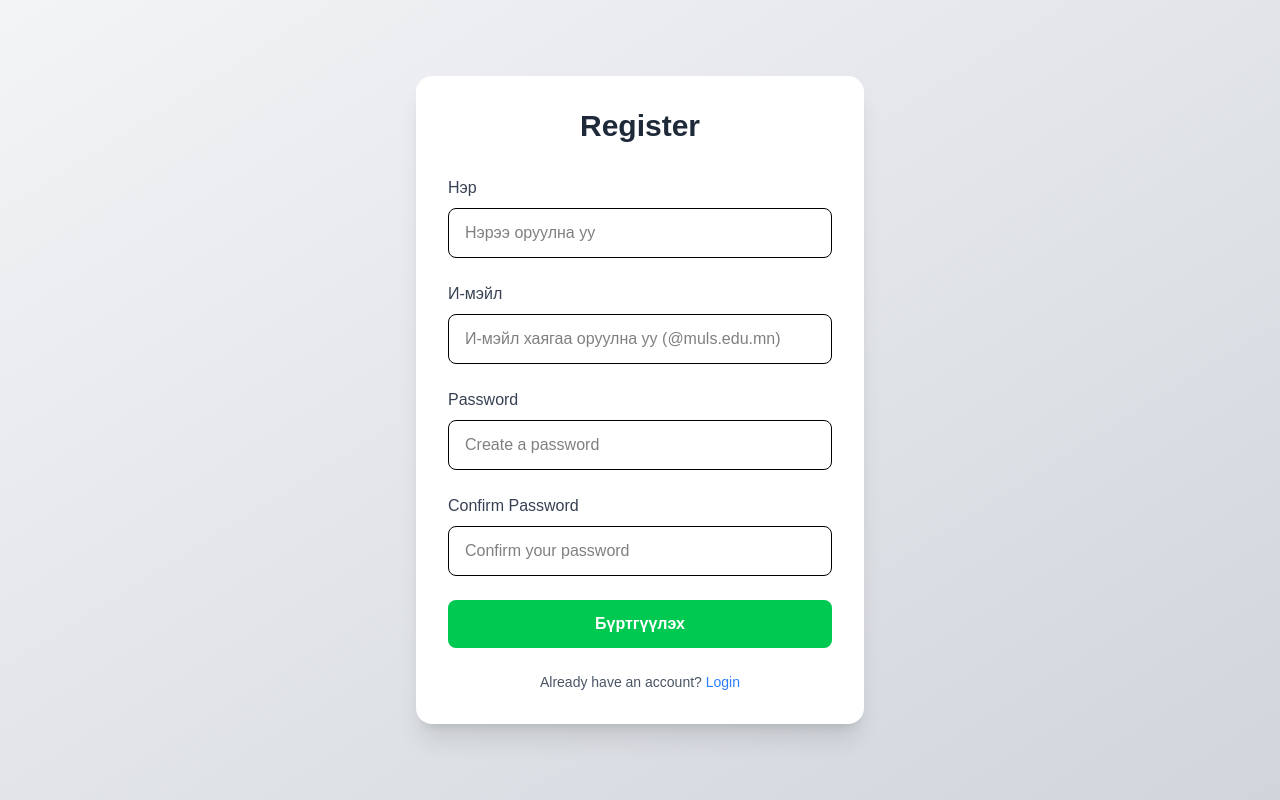
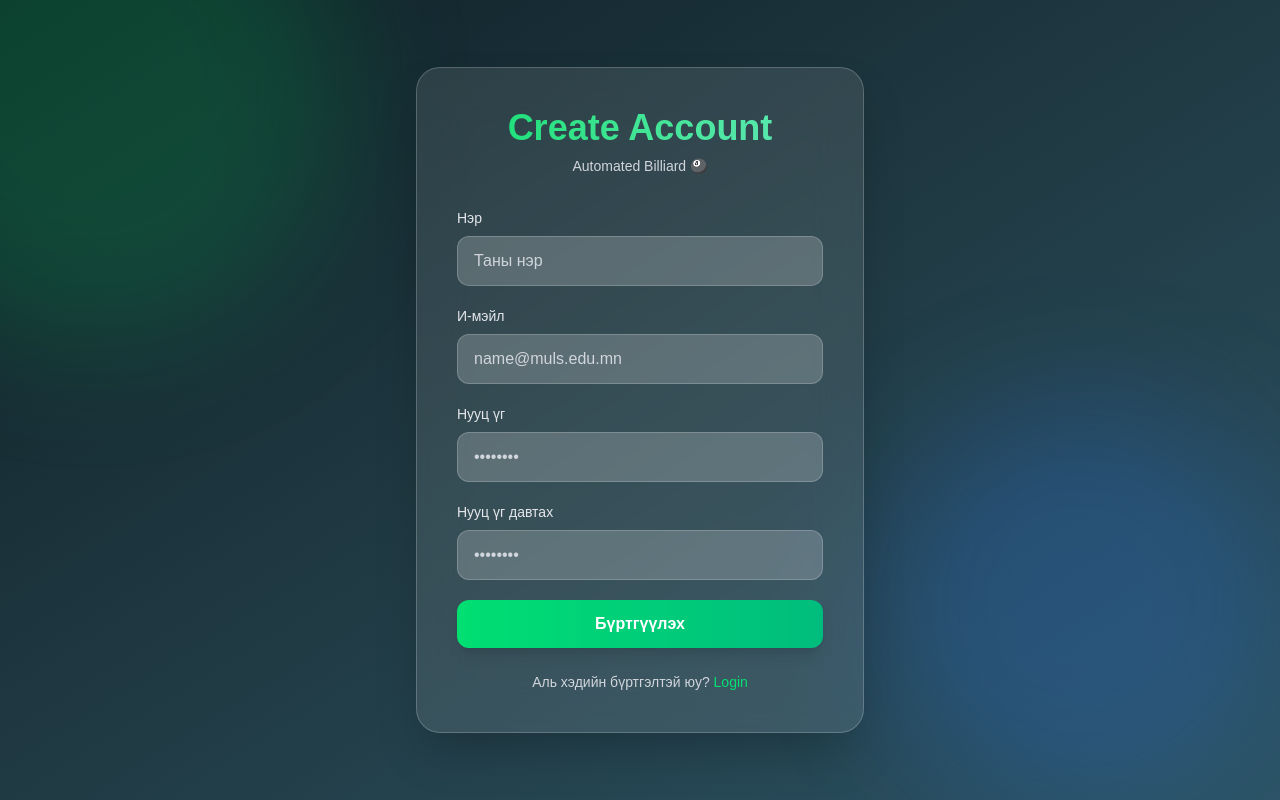
Before and after one commit to Dulguunzaya/you-must-continue-this-journey-without-me., a Next.js app: page /register in a window 1280 px wide. Built offline with nearby package versions, Linux system fonts and the light colour scheme.

Commit message:
ui updated

```diff
--- a/app/components/LoginPage.tsx
+++ b/app/components/LoginPage.tsx
@@ -2,16 +2,23 @@ import Button from "./Button";
 
 const LoginPage = () => {
   return (
-    <section className="min-h-screen flex items-center justify-center bg-gradient-to-br from-slate-100 to-slate-300 animate-fade-in">
-      <div className="w-full max-w-md bg-white rounded-2xl shadow-2xl p-8 text-center transition-transform duration-300 hover:scale-[1.02]">
-        <h1 className="text-4xl font-extrabold text-gray-800 mb-2">
+    <section className="min-h-screen flex items-center justify-center bg-gradient-to-br from-[#0f2027] via-[#203a43] to-[#2c5364] relative overflow-hidden">
+      <div className="absolute w-[500px] h-[500px] bg-green-500/20 blur-3xl rounded-full -top-40 -left-40" />
+      <div className="absolute w-[400px] h-[400px] bg-blue-500/20 blur-3xl rounded-full bottom-0 right-0" />
+
+      <div className="relative w-full max-w-md backdrop-blur-xl bg-white/10 border border-white/20 rounded-3xl shadow-2xl p-10 text-center transition-all duration-500 hover:scale-[1.03] hover:shadow-green-500/20">
+        <h1 className="text-4xl font-extrabold mb-3 bg-gradient-to-r from-green-400 to-emerald-300 bg-clip-text text-transparent">
           Automated Billiard
         </h1>
 
-        <div className="flex justify-center gap-6">
-          <Button name="Login" color="blue" link="/login" />
+        <p className="text-gray-300 mb-8 text-sm">Smart • Fast • Cashless 🎱</p>
+
+        <div className="flex flex-col gap-4">
+          <Button name="Login" color="green" link="/login" />
           <Button name="Register" color="gray" link="/register" />
         </div>
+
+        <p className="text-xs text-gray-400 mt-6">© 2026 Automated Billiard</p>
       </div>
     </section>
   );
--- a/app/dashboard/page.tsx
+++ b/app/dashboard/page.tsx
@@ -1,7 +1,74 @@
-import React from "react";
+"use client";
 
-const page = () => {
-  return <div>page</div>;
+import Link from "next/link";
+
+const DashboardPage = () => {
+  return (
+    <section className="min-h-screen bg-gradient-to-br from-[#0f2027] via-[#203a43] to-[#2c5364] relative overflow-hidden">
+      <div className="absolute w-[500px] h-[500px] bg-green-500/20 blur-3xl rounded-full -top-40 -left-40" />
+      <div className="absolute w-[400px] h-[400px] bg-blue-500/20 blur-3xl rounded-full bottom-0 right-0" />
+
+      <nav className="relative z-10 flex items-center justify-between px-8 py-6">
+        <h1 className="text-2xl font-extrabold bg-gradient-to-r from-green-400 to-emerald-300 bg-clip-text text-transparent">
+          Automated Billiard
+        </h1>
+
+        <div className="flex gap-4">
+          <Link
+            href="/login"
+            className="px-5 py-2 rounded-xl border border-white/30 text-white hover:bg-white/10 transition"
+          >
+            Login
+          </Link>
+          <Link
+            href="/register"
+            className="px-5 py-2 rounded-xl bg-gradient-to-r from-green-400 to-emerald-500 text-white font-semibold shadow hover:shadow-green-400/40 transition"
+          >
+            Register
+          </Link>
+        </div>
+      </nav>
+
+      <div className="relative z-10 flex flex-col items-center justify-center text-center px-6 min-h-[80vh]">
+        <h2 className="text-5xl md:text-6xl font-extrabold mb-6 bg-gradient-to-r from-green-400 to-emerald-300 bg-clip-text text-transparent">
+          Smart Billiard Experience
+        </h2>
+
+        <p className="max-w-xl text-gray-300 text-lg mb-10">
+          QR уншаад тогло • Автоматаар тооцоо • Хурдан • Cashless 🎱
+        </p>
+      </div>
+
+      <div className="relative z-10 max-w-6xl mx-auto px-6 pb-20 grid grid-cols-1 md:grid-cols-3 gap-6">
+        {[
+          {
+            title: "QR System",
+            desc: "Ширээн дээрх QR код уншаад шууд тоглоом эхлүүлнэ",
+          },
+          {
+            title: "Auto Payment",
+            desc: "Цаг автоматаар бодогдож, төлбөр хялбар",
+          },
+          {
+            title: "Student Friendly",
+            desc: "Оюутнуудад зориулсан ухаалаг шийдэл",
+          },
+        ].map((item, i) => (
+          <div
+            key={i}
+            className="backdrop-blur-xl bg-white/10 border border-white/20 rounded-3xl p-6 text-center shadow hover:shadow-green-400/20 transition"
+          >
+            <h3 className="text-xl font-bold text-white mb-2">{item.title}</h3>
+            <p className="text-gray-300 text-sm">{item.desc}</p>
+          </div>
+        ))}
+      </div>
+
+      <footer className="relative z-10 text-center text-gray-400 text-sm pb-6">
+        © 2026 Automated Billiard 🎱
+      </footer>
+    </section>
+  );
 };
 
-export default page;
+export default DashboardPage;
--- a/app/login/page.tsx
+++ b/app/login/page.tsx
@@ -16,9 +16,7 @@ const Page = () => {
     try {
       const response = await fetch("/api/auth/login", {
         method: "POST",
-        headers: {
-          "Content-Type": "application/json",
-        },
+        headers: { "Content-Type": "application/json" },
         credentials: "include",
         body: JSON.stringify({ email, password }),
       });
@@ -32,7 +30,7 @@ const Page = () => {
         alert(data.message || "Нэвтрэх амжилтгүй боллоо");
       }
     } catch (error) {
-      console.error("Error:", error);
+      console.error(error);
       alert("Серверт холбогдоход алдаа гарлаа");
     } finally {
       setLoading(false);
@@ -40,21 +38,26 @@ const Page = () => {
   };
 
   return (
-    <div className="min-h-screen flex items-center justify-center bg-gradient-to-br from-gray-100 to-gray-300">
-      <div className="w-full max-w-md bg-white rounded-2xl shadow-xl p-8 animate-fade-in">
-        <h1 className="text-3xl font-bold text-center text-gray-800 mb-8">
-          Login
+    <section className="min-h-screen flex items-center justify-center bg-gradient-to-br from-[#0f2027] via-[#203a43] to-[#2c5364] relative overflow-hidden">
+      <div className="absolute w-[500px] h-[500px] bg-green-500/20 blur-3xl rounded-full -top-40 -left-40" />
+      <div className="absolute w-[400px] h-[400px] bg-blue-500/20 blur-3xl rounded-full bottom-0 right-0" />
+
+      <div className="relative w-full max-w-md backdrop-blur-xl bg-white/10 border border-white/20 rounded-3xl shadow-2xl p-10 animate-fade-in">
+        <h1 className="text-4xl font-extrabold text-center mb-2 bg-gradient-to-r from-green-400 to-emerald-300 bg-clip-text text-transparent">
+          Automated Billiard
         </h1>
+
+        <p className="text-center text-gray-300 text-sm mb-8">
+          Smart • Fast • Cashless 🎱
+        </p>
 
         <form className="space-y-6" onSubmit={handleSubmit}>
           <div>
-            <label className="block text-gray-700 mb-2 font-medium">
-              И-мэйл
-            </label>
+            <label className="block text-gray-200 mb-2 text-sm">И-мэйл</label>
             <input
               type="email"
-              placeholder="И-мэйл хаягаа оруулна уу"
-              className="w-full text-black px-4 py-3 border rounded-lg"
+              placeholder="email@example.com"
+              className="w-full px-4 py-3 rounded-xl bg-white/20 text-white placeholder-gray-300 border border-white/20 focus:outline-none focus:ring-2 focus:ring-green-400"
               required
               value={email}
               onChange={(e) => setEmail(e.target.value)}
@@ -62,13 +65,11 @@ const Page = () => {
           </div>
 
           <div>
-            <label className="block text-gray-700 mb-2 font-medium">
-              Нууц үг
-            </label>
+            <label className="block text-gray-200 mb-2 text-sm">Нууц үг</label>
             <input
               type="password"
-              placeholder="Нууц үгээ оруулна уу"
-              className="w-full px-4 py-3 border rounded-lg"
+              placeholder="••••••••"
+              className="w-full px-4 py-3 rounded-xl bg-white/20 text-white placeholder-gray-300 border border-white/20 focus:outline-none focus:ring-2 focus:ring-green-400"
               required
               value={password}
               onChange={(e) => setPassword(e.target.value)}
@@ -78,20 +79,23 @@ const Page = () => {
           <button
             type="submit"
             disabled={loading}
-            className="w-full bg-blue-500 hover:bg-blue-600 text-white font-semibold py-3 rounded-lg disabled:opacity-50"
+            className="w-full py-3 rounded-xl font-semibold text-white bg-gradient-to-r from-green-400 to-emerald-500 shadow-lg transition-all duration-300 hover:scale-[1.02] hover:shadow-green-400/40 disabled:opacity-50"
           >
             {loading ? "Нэвтэрч байна..." : "Нэвтрэх"}
           </button>
         </form>
 
-        <p className="text-center text-sm text-gray-600 mt-6">
-          Don’t have an account?{" "}
-          <a href="/register" className="text-blue-500 hover:underline">
+        <p className="text-center text-sm text-gray-300 mt-6">
+          Бүртгэлгүй юу?{" "}
+          <a
+            href="/register"
+            className="text-green-400 hover:underline font-medium"
+          >
             Register
           </a>
         </p>
       </div>
-    </div>
+    </section>
   );
 };
 
--- a/app/page.tsx
+++ b/app/page.tsx
@@ -1,7 +1,7 @@
-import LoginPage from "./components/LoginPage";
+import DashboardPage from "./dashboard/page";
 
 const Page = () => {
-  return <LoginPage />;
+  return <DashboardPage />;
 };
 
 export default Page;
--- a/app/register/page.tsx
+++ b/app/register/page.tsx
@@ -30,9 +30,7 @@ const Page = () => {
     try {
       const response = await fetch("/api/auth/register", {
         method: "POST",
-        headers: {
-          "Content-Type": "application/json",
-        },
+        headers: { "Content-Type": "application/json" },
         body: JSON.stringify({ name, email, password }),
       });
 
@@ -48,30 +46,34 @@ const Page = () => {
         alert(errorMsg || "Бүртгэл амжилтгүй боллоо");
       }
     } catch (error) {
-      console.error("Error:", error);
-      alert(
-        "Серверт холбогдоход алдаа гарлаа: " +
-          (error instanceof Error ? error.message : "Unknown error")
-      );
+      console.error(error);
+      alert("Серверт холбогдоход алдаа гарлаа");
     } finally {
       setLoading(false);
     }
   };
 
   return (
-    <div className="min-h-screen flex items-center justify-center bg-gradient-to-br from-gray-100 to-gray-300">
-      <div className="w-full max-w-md bg-white rounded-2xl shadow-xl p-8 animate-fade-in">
-        <h1 className="text-3xl font-bold text-center text-gray-800 mb-8">
-          Register
+    <section className="min-h-screen flex items-center justify-center bg-gradient-to-br from-[#0f2027] via-[#203a43] to-[#2c5364] relative overflow-hidden">
+      <div className="absolute w-[500px] h-[500px] bg-green-500/20 blur-3xl rounded-full -top-40 -left-40" />
+      <div className="absolute w-[400px] h-[400px] bg-blue-500/20 blur-3xl rounded-full bottom-0 right-0" />
+
+      <div className="relative w-full max-w-md backdrop-blur-xl bg-white/10 border border-white/20 rounded-3xl shadow-2xl p-10 animate-fade-in">
+        <h1 className="text-4xl font-extrabold text-center mb-2 bg-gradient-to-r from-green-400 to-emerald-300 bg-clip-text text-transparent">
+          Create Account
         </h1>
 
-        <form className="space-y-6" onSubmit={handleSubmit}>
+        <p className="text-center text-gray-300 text-sm mb-8">
+          Automated Billiard 🎱
+        </p>
+
+        <form className="space-y-5" onSubmit={handleSubmit}>
           <div>
-            <label className="block text-gray-700 mb-2 font-medium">Нэр</label>
+            <label className="block text-gray-200 mb-2 text-sm">Нэр</label>
             <input
               type="text"
-              placeholder="Нэрээ оруулна уу"
-              className="w-full px-4 py-3 border rounded-lg text-black"
+              placeholder="Таны нэр"
+              className="w-full px-4 py-3 rounded-xl bg-white/20 text-white placeholder-gray-300 border border-white/20 focus:outline-none focus:ring-2 focus:ring-green-400"
               required
               value={name}
               onChange={(e) => setName(e.target.value)}
@@ -79,13 +81,11 @@ const Page = () => {
           </div>
 
           <div>
-            <label className="block text-gray-700 mb-2 font-medium">
-              И-мэйл
-            </label>
+            <label className="block text-gray-200 mb-2 text-sm">И-мэйл</label>
             <input
               type="email"
-              placeholder="И-мэйл хаягаа оруулна уу (@muls.edu.mn)"
-              className="w-full px-4 py-3 border rounded-lg text-black"
+              placeholder="name@muls.edu.mn"
+              className="w-full px-4 py-3 rounded-xl bg-white/20 text-white placeholder-gray-300 border border-white/20 focus:outline-none focus:ring-2 focus:ring-green-400"
               required
               value={email}
               onChange={(e) => setEmail(e.target.value)}
@@ -93,26 +93,25 @@ const Page = () => {
           </div>
 
           <div>
-            <label className="block text-gray-700 mb-2 font-medium">
-              Password
-            </label>
+            <label className="block text-gray-200 mb-2 text-sm">Нууц үг</label>
             <input
               type="password"
-              placeholder="Create a password"
-              className="w-full px-4 py-3 border rounded-lg text-black"
+              placeholder="••••••••"
+              className="w-full px-4 py-3 rounded-xl bg-white/20 text-white placeholder-gray-300 border border-white/20 focus:outline-none focus:ring-2 focus:ring-green-400"
               required
+              value={password}
               onChange={(e) => setPassword(e.target.value)}
             />
           </div>
 
           <div>
-            <label className="block text-gray-700 mb-2 font-medium">
-              Confirm Password
+            <label className="block text-gray-200 mb-2 text-sm">
+              Нууц үг давтах
             </label>
             <input
               type="password"
-              placeholder="Confirm your password"
-              className="w-full px-4 py-3 border rounded-lg text-black"
+              placeholder="••••••••"
+              className="w-full px-4 py-3 rounded-xl bg-white/20 text-white placeholder-gray-300 border border-white/20 focus:outline-none focus:ring-2 focus:ring-green-400"
               required
               value={confirmPassword}
               onChange={(e) => setConfirmPassword(e.target.value)}
@@ -122,20 +121,23 @@ const Page = () => {
           <button
             type="submit"
             disabled={loading}
-            className="w-full bg-green-500 hover:bg-green-600 text-white font-semibold py-3 rounded-lg disabled:opacity-50"
+            className="w-full py-3 rounded-xl font-semibold text-white bg-gradient-to-r from-green-400 to-emerald-500 shadow-lg transition-all duration-300 hover:scale-[1.02] hover:shadow-green-400/40 disabled:opacity-50"
           >
             {loading ? "Бүртгэж байна..." : "Бүртгүүлэх"}
           </button>
         </form>
 
-        <p className="text-center text-sm text-gray-600 mt-6">
-          Already have an account?{" "}
-          <a href="/login" className="text-blue-500 hover:underline">
+        <p className="text-center text-sm text-gray-300 mt-6">
+          Аль хэдийн бүртгэлтэй юу?{" "}
+          <a
+            href="/login"
+            className="text-green-400 hover:underline font-medium"
+          >
             Login
           </a>
         </p>
       </div>
-    </div>
+    </section>
   );
 };
 
```
